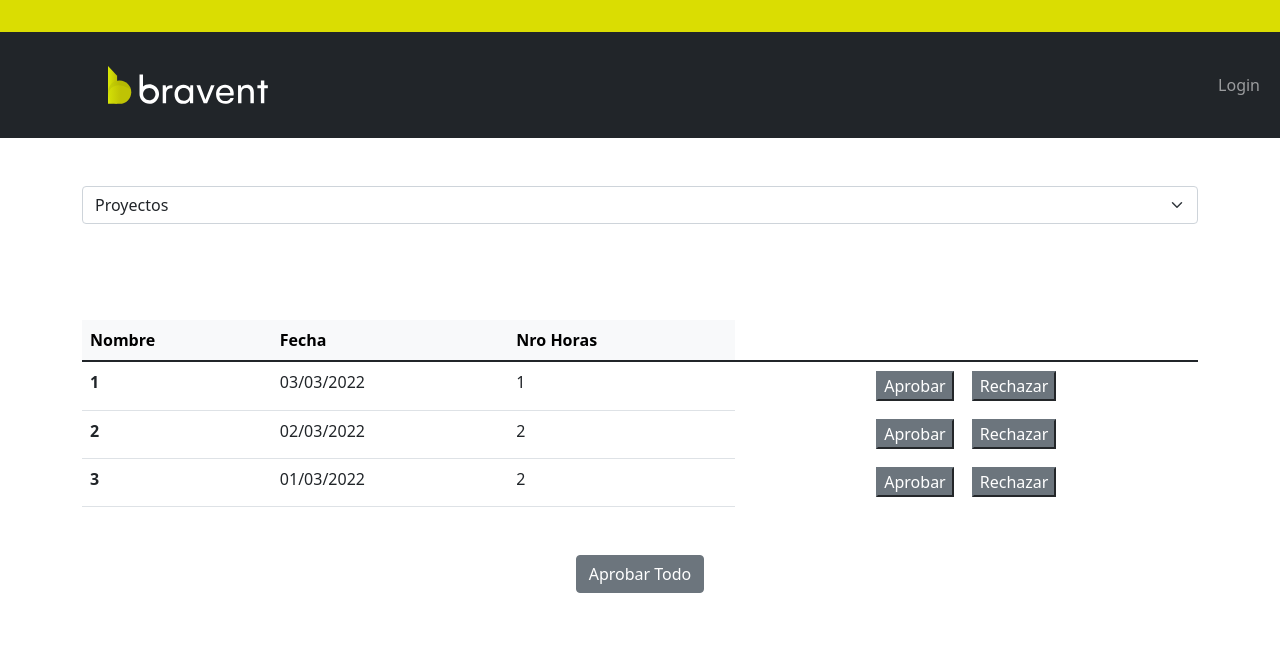
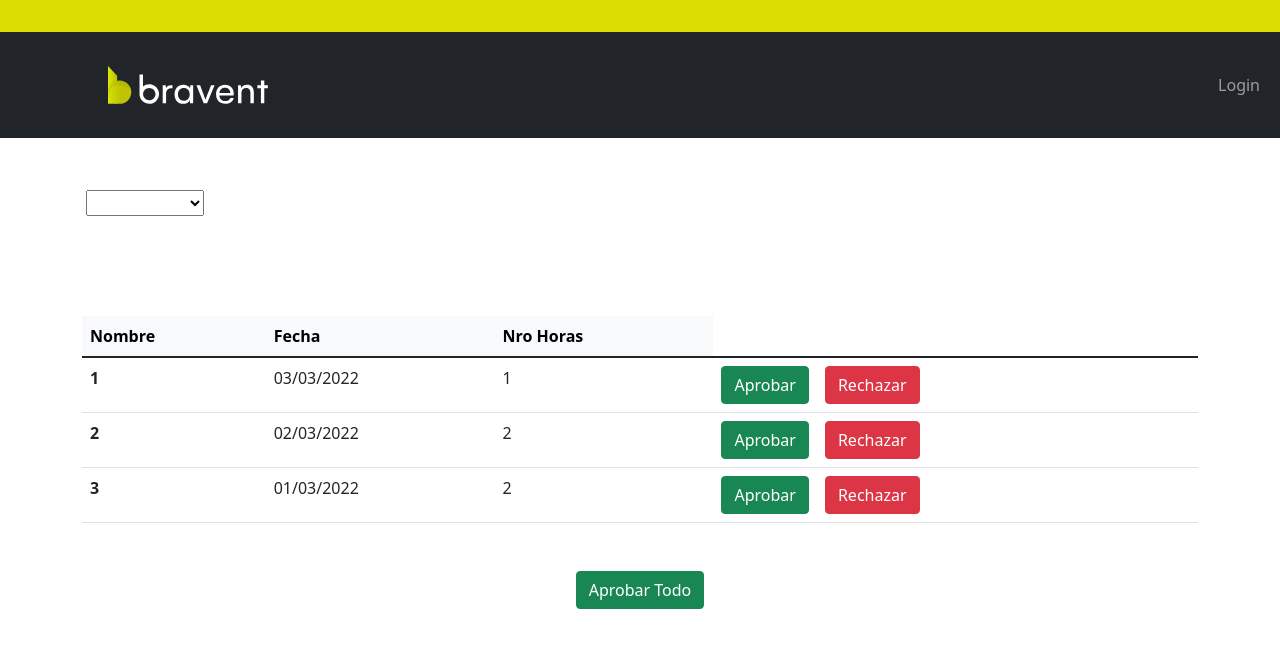
Before and after one commit to ZonaGuillermo/Angular-ImputacionesFront, an Angular app: page /check in a window 1280 px wide. Shown: the top 648 px of the page. Built offline with nearby package versions, Linux system fonts and the light colour scheme.

Commit message:
Avance componente check- projects

```diff
--- a/src/app/components/calendar-week/calendar-week.component.ts
+++ b/src/app/components/calendar-week/calendar-week.component.ts
@@ -9,7 +9,7 @@ import * as moment from 'moment'
 })
 export class CalendarWeekComponent implements OnInit {
 
-  //creacion output: hijo a padre
+  //creacion output: hijo a padre(portal imputation)
   @Output() selectWeek: EventEmitter<any>
 
   dateNow: any; // Para mostrar la fecha actual
@@ -27,7 +27,7 @@ export class CalendarWeekComponent implements OnInit {
 
 
   ngOnInit(): void {
-    //Subscripcion a los carmbios del formulario de semanas
+    //Subscripcion a los cambios del formulario de semanas
     this.weekForm.valueChanges.subscribe((value) => {
       //console.log('cambios:', value)
       // Emitimos el output al componente padre (imputations.component)
--- a/src/app/components/check-imputation-table/check-imputation-table.component.html
+++ b/src/app/components/check-imputation-table/check-imputation-table.component.html
@@ -13,35 +13,28 @@
       <th scope="row">1</th>
       <td>03/03/2022</td>
       <td>1</td>
-
-      <div class=" d-flex justify-content-center">
-        <td><button class=" btn-secondary me-3">Aprobar</button></td>
-        <td><button class="btb btn-secondary">Rechazar</button></td>
-      </div>
+      <td><button class=" btn btn-success me-3">Aprobar</button> <button class="btn btn-danger">Rechazar</button></td>
 
     </tr>
     <tr>
       <th scope="row">2</th>
       <td>02/03/2022</td>
       <td>2</td>
-      <div class=" d-flex justify-content-center">
-        <td><button class=" btn-secondary me-3">Aprobar</button></td>
-        <td><button class="btb btn-secondary">Rechazar</button></td>
-      </div>
+      <td><button class=" btn btn-success me-3">Aprobar</button> <button class="btn btn-danger">Rechazar</button></td>
+
     </tr>
     <tr>
       <th scope="row">3</th>
       <td>01/03/2022</td>
       <td>2</td>
-      <div class=" d-flex justify-content-center">
-        <td><button class=" btn-secondary me-3">Aprobar</button></td>
-        <td><button class="btb btn-secondary">Rechazar</button></td>
-      </div>
+      <td><button class=" btn btn-success me-3">Aprobar</button> <button class="btn btn-danger">Rechazar</button></td>
+
+
     </tr>
   </tbody>
 </table>
 
 
 <div class="d-flex justify-content-center mt-5">
-  <button class=" btn btn-secondary ">Aprobar Todo</button>
+  <button class=" btn btn-success ">Aprobar Todo</button>
 </div>
--- a/src/app/components/check-project/check-project.component.html
+++ b/src/app/components/check-project/check-project.component.html
@@ -1,18 +1,11 @@
-<select class="form-select" aria-label="Default select example">
-  <option selected>Proyectos</option>
-  <option value="1">Proyecto 1</option>
-  <option value="2">Proyecto 2</option>
-  <option value="3">Proyecto 3</option>
-  <option value="4">Proyecto 4</option>
-  <option value="5">Proyecto 5</option>
-  <option value="6">Proyecto 6</option>
-  <option value="7">Proyecto 7</option>
-  <option value="8">Proyecto 8</option>
-  <option value="9">Proyecto 9</option>
-  <option value="10">Proyecto 10</option>
-  <option value="11">Proyecto 11</option>
-  <option value="12">Proyecto 12</option>
-  <option value="13">Proyecto 13</option>
-  <option value="14">Proyecto 14</option>
-  <option value="15">Proyecto 15</option>
-</select>
+<div class="container ms-auto p-1">
+
+  <form [formGroup]="projectForm">
+    <select formControlName="project">
+      <!-- Pintamos los proyectos en las opciones del selector -->
+      <!-- Iterando projects y hallando su indice -->
+      <option *ngFor="let project of projects; let i = index" [value]="i + 1">Proyectos {{i + 1}}</option>
+    </select>
+  </form>
+
+</div>
--- a/src/app/components/check-project/check-project.component.ts
+++ b/src/app/components/check-project/check-project.component.ts
@@ -1,4 +1,5 @@
-import { Component, OnInit } from '@angular/core';
+import { Component, EventEmitter, OnInit, Output } from '@angular/core';
+import { FormBuilder } from '@angular/forms';
 
 @Component({
   selector: 'app-check-project',
@@ -7,9 +8,27 @@ import { Component, OnInit } from '@angular/core';
 })
 export class CheckProjectComponent implements OnInit {
 
-  constructor() { }
+  //Creacion Output : hijo a padre ( portal check)
+  @Output() selectProject: EventEmitter<any>
+
+  projectForm = this.fb.group({ project: "" })// formGroup
+  projects = Array(15); // Numero de proyectos
+
+  constructor(private fb: FormBuilder) {
+    this.projectForm.controls['project'].setValue(this.projects)//*pendiente llenar setValue
+
+    this.selectProject = new EventEmitter();
+  }
 
   ngOnInit(): void {
+
+    // Subscripcion a los cambios del formulario de proyectos
+
+    this.projectForm.valueChanges.subscribe((value) => {
+      //console.log('cambios', value);
+      this.selectProject.emit(value)
+    })
+
   }
 
 }
--- a/src/app/components/check/check.component.html
+++ b/src/app/components/check/check.component.html
@@ -2,10 +2,13 @@
   <div class="row g-0">
 
     <div class="col-12 mb-5">
-      <app-check-project></app-check-project>
+      <!--OUTPUT para enviar los proyectos seleccionados a check.component -->
+      <app-check-project (selectProject)="getProject($event)"></app-check-project>
     </div>
 
     <div class="col-12">
+
+      <!-- INPUT -->
       <app-check-imputation-table></app-check-imputation-table>
     </div>
 
--- a/src/app/components/check/check.component.ts
+++ b/src/app/components/check/check.component.ts
@@ -1,4 +1,5 @@
 import { Component, OnInit } from '@angular/core';
+import { ProjectsService } from 'src/app/services/projects.service';
 
 @Component({
   selector: 'app-check',
@@ -7,9 +8,41 @@ import { Component, OnInit } from '@angular/core';
 })
 export class CheckComponent implements OnInit {
 
-  constructor() { }
+  currentProject: any;
+
+  constructor(
+    private projectsService: ProjectsService) {
+    this.currentProject = {
+
+      name: "javier",
+      horas: 2,
+      fecha: "04-03-2022"
+    }
+  }
 
   ngOnInit(): void {
+
+
   }
 
+  // Evento del Output del componente Check-project para emitir los proyectos que seleccionemos
+  //*Revisar
+
+  async getProject($event: any) {
+    console.log('emitido', $event.project);
+    try {
+      this.currentProject = await this.projectsService.showProject($event.project);
+    } catch (error) {
+      console.log(error);
+    }
+
+
+  }
+
+  // getProject() {
+
+  // }
+
+
+
 }
--- /dev/null
+++ b/src/app/services/projects.service.ts
@@ -0,0 +1,48 @@
+import { HttpClient } from '@angular/common/http';
+import { Injectable } from '@angular/core';
+import { lastValueFrom } from 'rxjs';
+
+@Injectable({
+  providedIn: 'root'
+})
+export class ProjectsService {
+  baseUrl: string = 'http://localhost:3000/api/'
+
+  constructor(
+    private httpClient: HttpClient
+  ) { }
+
+
+
+  //PEDIMOS los proyectos
+
+  getByProject(pProject: any): Promise<any> {
+    return lastValueFrom(this.httpClient.get<any>(this.baseUrl + 'endpointdeProyectos', pProject));
+
+  }
+
+  //*Pendiente*****revisar showProject
+  //RECIBIMOS las imputaciones de horas de TODA LA SEMANA actual o la que corresponda
+
+
+
+  showProject(pProject: string): any[] {
+    const project = [
+      {
+        "project":
+        {
+          "projectId": 111,
+          "name": "Javier Plaza",
+          "date": " 2022-03-04",
+          "horas": 2
+
+        },
+
+      },
+
+    ]
+
+    return project;
+  }
+
+}
```
